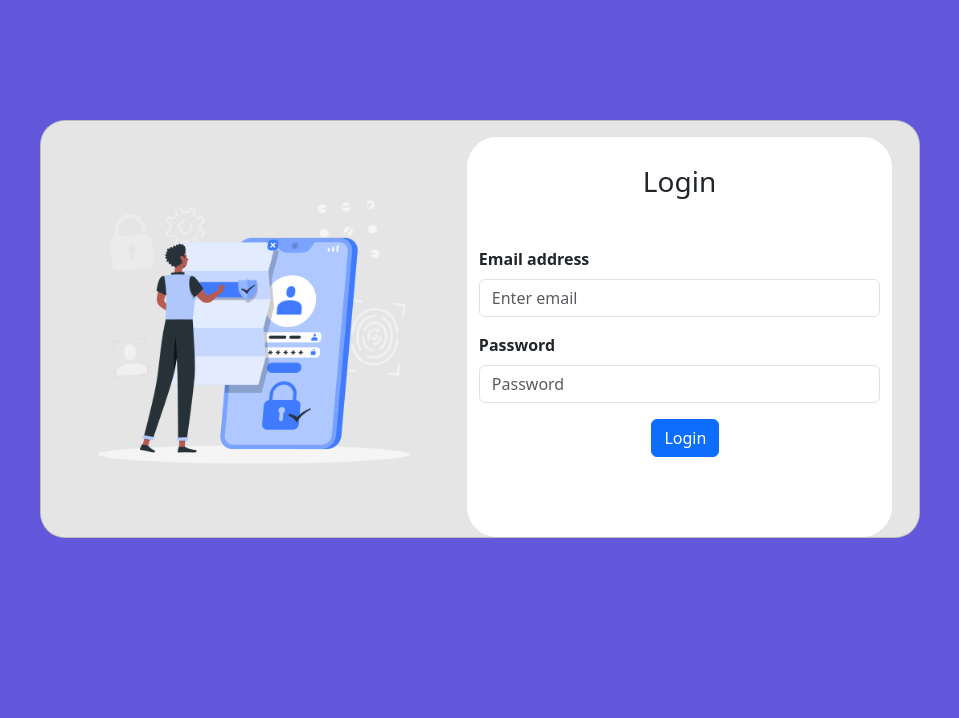
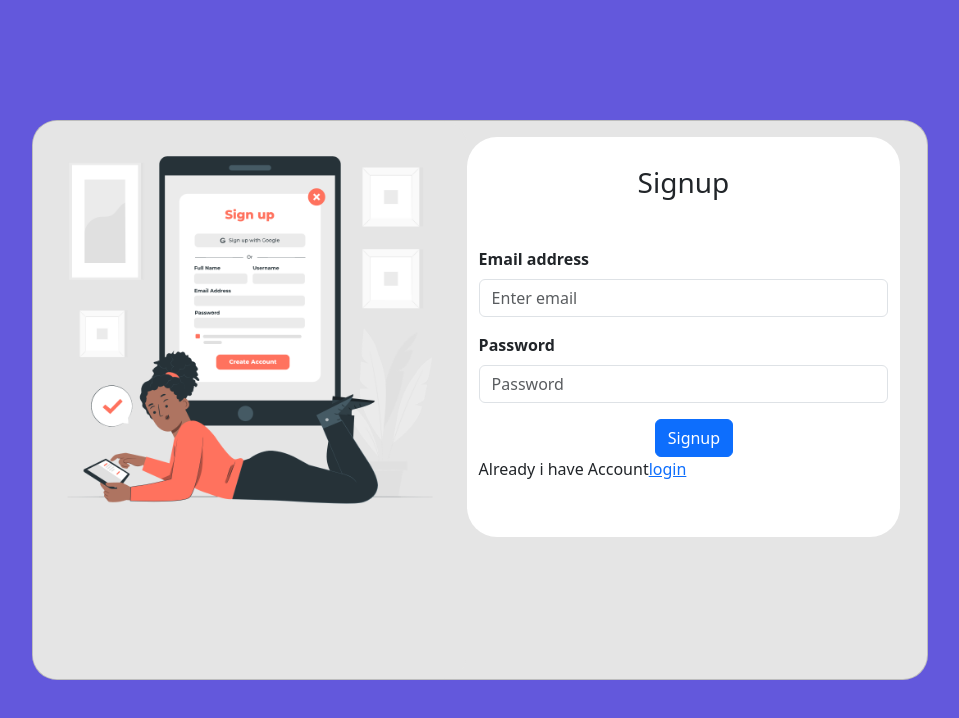
Before and after one commit to arunraj369/Ruckus, a React (Create React App) app: page /Signup in a window 1280 px wide. Shown: the top 718 px of the page, without its empty margins (148-1107 px from the left). Built offline with nearby package versions, Linux system fonts and the light colour scheme.

Commit message:
navigate done

```diff
--- a/src/Components/Login/Login.js
+++ b/src/Components/Login/Login.js
@@ -4,6 +4,7 @@ import loginimg from "../assets/Login1.png";
 import axios from "axios";
 import { ToastContainer, toast } from "react-toastify";
 import "react-toastify/dist/ReactToastify.css";
+import { Link } from "react-router-dom";
 
 function Login() {
   const [loginUser, setloginUser] = useState({
@@ -105,6 +106,11 @@ function Login() {
             </form>
             <ToastContainer />
           </div>
+          <div className="d-flex flex-row">
+            <p>Create New Account</p>
+
+            <Link to="/signup">Signup</Link>
+          </div>
         </div>
       </div>
     </div>
--- a/src/Components/Signup/Signup.js
+++ b/src/Components/Signup/Signup.js
@@ -4,7 +4,7 @@ import loginimg from "../assets/Signup.png";
 import axios from "axios";
 import { ToastContainer, toast } from "react-toastify";
 import "react-toastify/dist/ReactToastify.css";
-
+import { Link } from "react-router-dom";
 function Signup() {
   const [User, setUser] = useState({
     email: "",
@@ -91,6 +91,11 @@ function Signup() {
             </form>
             <ToastContainer />
           </div>
+          <div className="d-flex flex-row">
+            <p>Already i have Account</p>
+
+            <Link to="/login">login</Link>
+          </div>
         </div>
       </div>
     </div>
--- a/src/index.js
+++ b/src/index.js
@@ -4,12 +4,21 @@ import "./index.css";
 import App from "./App";
 import reportWebVitals from "./reportWebVitals";
 import "bootstrap/dist/css/bootstrap.min.css";
+import { BrowserRouter, Route, Routes } from "react-router-dom";
+import Signup from "./Components/Signup/Signup";
+import Home from "./Components/Home/Home";
+import Login from "./Components/Login/Login";
 
 const root = ReactDOM.createRoot(document.getElementById("root"));
 root.render(
-  <React.StrictMode>
-    <App />
-  </React.StrictMode>
+  <BrowserRouter>
+    <Routes>
+      <Route path="" element={<Login />} />
+      <Route path="/login" element={<Login />} />
+      <Route path="/home" element={<Home />} />
+      <Route path="/Signup" element={<Signup />} />
+    </Routes>
+  </BrowserRouter>
 );
 
 // If you want to start measuring performance in your app, pass a function
```
